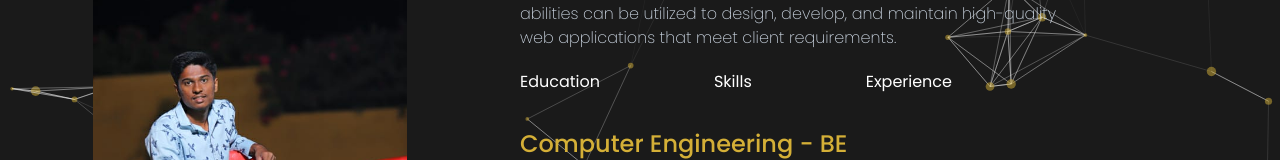
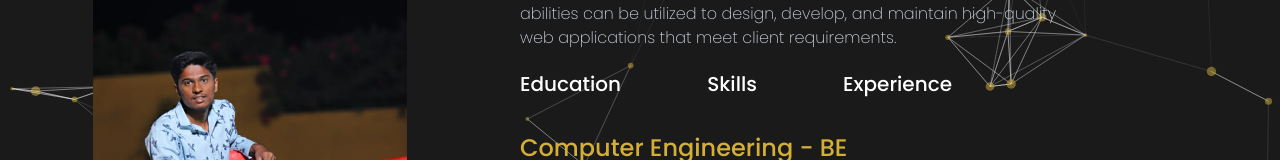
Before and after one commit to kunalhole/KunalHole-Portfolio-Website, a React (Create React App) app: page /about in a window 1280 px wide. Shown: the part 298-458 px from the top of the page. Built offline with nearby package versions, Linux system fonts and the light colour scheme.

Commit message:
changing the component experience

```diff
--- a/src/components/About/About.js
+++ b/src/components/About/About.js
@@ -1,9 +1,10 @@
 import { useState } from "react"
-import Achievement from "./Achievement"
+
 import Education from "./Education"
 import Skill from "./Skill"
 
 import photo from "../../assets/photo.jpeg"
+import Experience from "./Experience"
 
 const About = () => {
   const [type, setType] = useState("education")
@@ -62,23 +63,19 @@ const About = () => {
 
           <div className="flex mt-20 mb-40 justify-between w-[60%]">
             <button
-              className={`${
-                type === "education" ? "border-rear" : "border-none"
-              }`}
+              className="text-xl font-medium active:text-rear"
               onClick={() => setType("education")}
             >
               Education
             </button>
             <button
-              className={`${type === "skill" ? "border-rear" : "border-none"}`}
+              className="text-xl font-medium active:text-rear"
               onClick={() => setType("skill")}
             >
               Skills
             </button>
             <button
-              className={`${
-                type === "achievement" ? "border border-rear " : "border-none"
-              }`}
+              className="text-xl font-medium active:text-rear"
               onClick={() => setType("achievement")}
             >
               Experience
@@ -91,7 +88,7 @@ const About = () => {
           ) : type === "skill" ? (
             <Skill />
           ) : type === "achievement" ? (
-            <Achievement />
+            <Experience />
           ) : (
             <Education /> // Default to Education if the type is not recognized.
           )}
```
